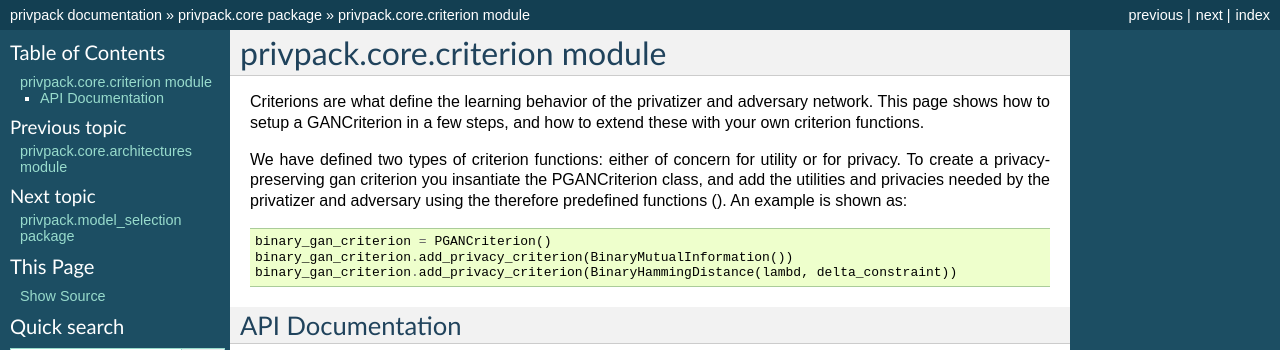
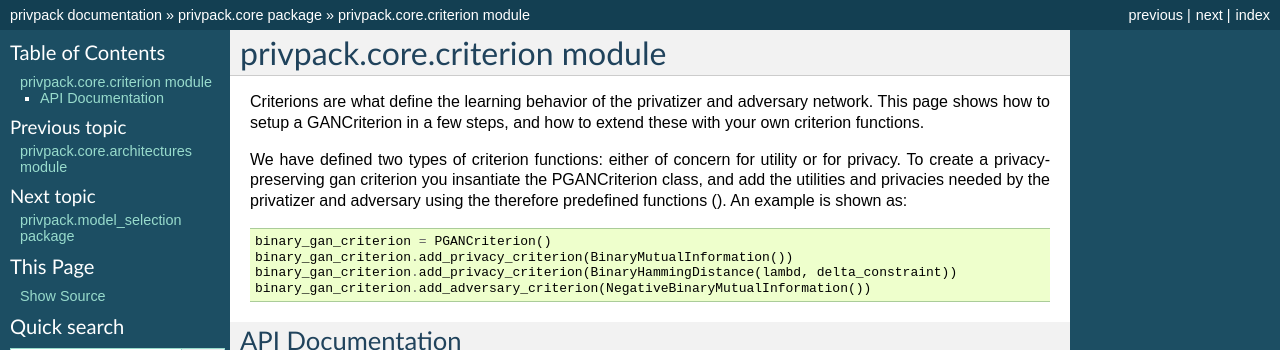
Before and after one commit to maxxiefjv/privpack, a Sphinx documentation site: the page built from docs/api/core/criterion.rst, in a window 1280 px wide, cut to the strip 0-350 px from the top of the page. Built offline with Sphinx 7.4.7, drawn with Linux system fonts in a browser that asks for light colours.

Commit message:
updated binary gan criterion example

```diff
--- a/docs/api/core/criterion.rst
+++ b/docs/api/core/criterion.rst
@@ -14,6 +14,7 @@ needed by the privatizer and adversary using the therefore predefined functions
    binary_gan_criterion = PGANCriterion()
    binary_gan_criterion.add_privacy_criterion(BinaryMutualInformation())
    binary_gan_criterion.add_privacy_criterion(BinaryHammingDistance(lambd, delta_constraint))
+   binary_gan_criterion.add_adversary_criterion(NegativeBinaryMutualInformation())
 
 
 API Documentation
```
